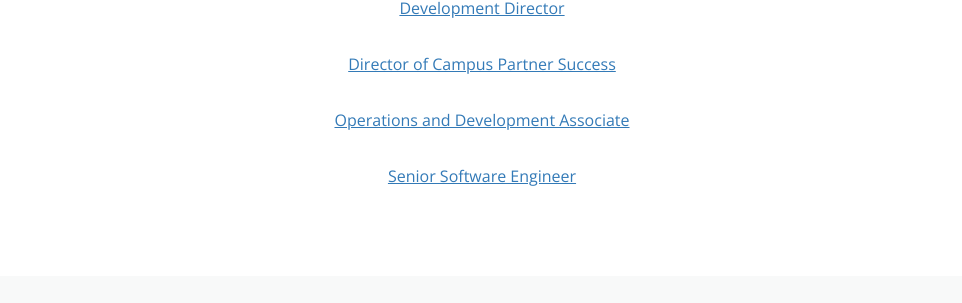
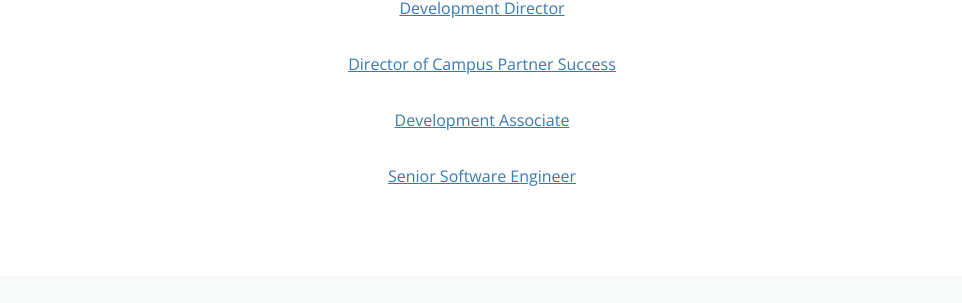
Before and after one commit to project-callisto/projectcallisto-dot-org, a Jekyll site: the page built from work-with-us.html, in a window 1280 px wide and 900 px high, scrolled down 533 px. Shown: the part 151-454 px from the top of the window, without its empty margins (158-1120 px from the left). Built offline with Jekyll 4.4.1, drawn with Linux system fonts in a browser that asks for light colours; some of the changed text lies outside the part shown.

Commit message:
title changes for development associate

```diff
--- a/work-with-us.html
+++ b/work-with-us.html
@@ -14,7 +14,7 @@
         <p><a href="#coo">Chief Operating Officer</a></p>
         <p><a href="#development">Development Director</a></p>
         <p><a href="#dcps">Director of Campus Partner Success</a></p>
-        <p><a href="#oda">Operations and Development Associate</a></p>
+        <p><a href="#oda">Development Associate</a></p>
         <p><a href="#eng">Senior Software Engineer</a></p>
     </div>
 </section>
@@ -131,7 +131,7 @@
         <p>We are an equal opportunity employer and value diversity at our organization. We do not discriminate on the basis of race, religion, color, national origin, gender, sexual orientation, age, marital status, veteran status, or disability status.</p>
     </article>
     <article id="oda">
-        <h4>OPERATIONS AND DEVELOPMENT ASSOCIATE</h4>
+        <h4>DEVELOPMENT ASSOCIATE</h4>
         <h5>About Callisto:</h5>
         <p>Callisto is a rapidly growing nonprofit tech startup that has created an online sexual assault reporting and documentation system that helps identify serial sexual predators. The system launched 2.5 years ago on 2 pilot college campuses, and has since grown to 12 colleges and an entertainment industry pilot. Reporting on participating campuses has doubled, assaults have been reported 3 times faster, and 15% of victims have matched with another victim of the same assailant (meaning they were informed that they weren't the only one and connected to the same investigator or legal advisor). In the next year, we will be rapidly expanding to address sexual assault and coercion in multiple industries, connecting victims of the same predator together and with legal support.</p>
         <h5>About The Position:</h5>
```
